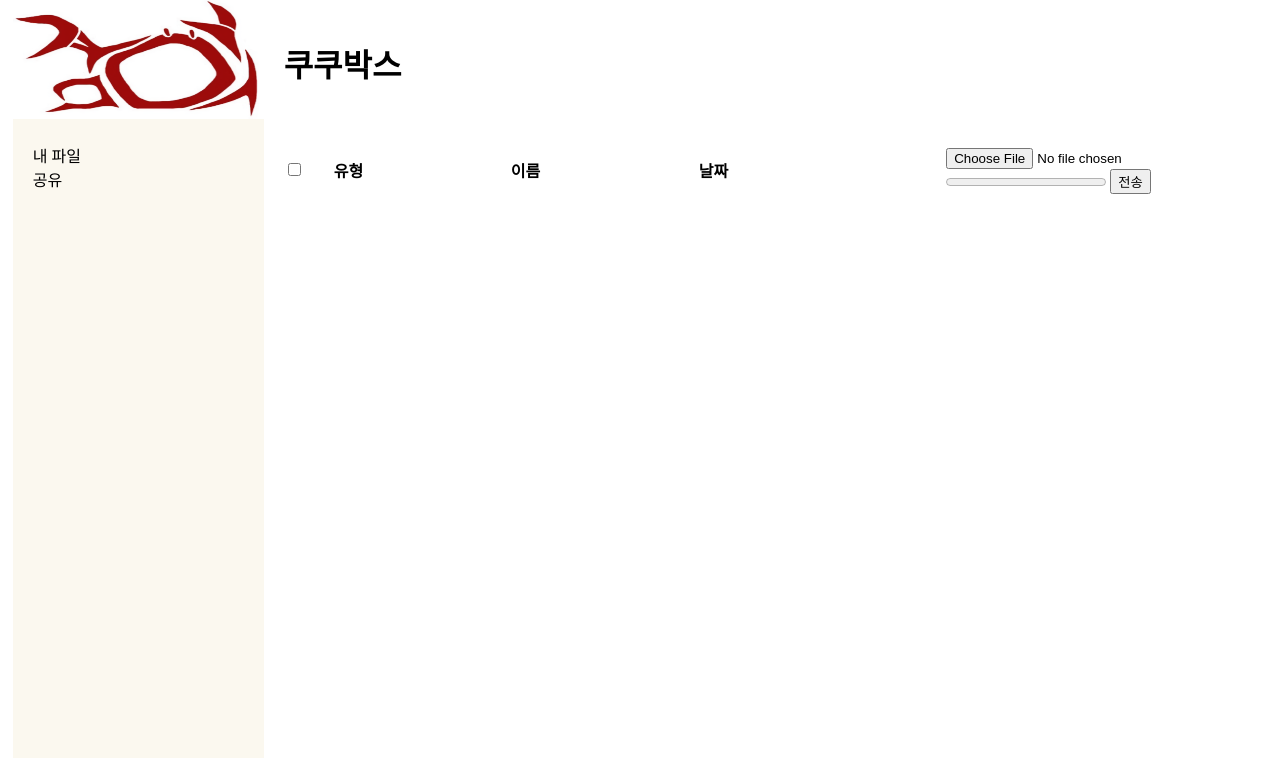
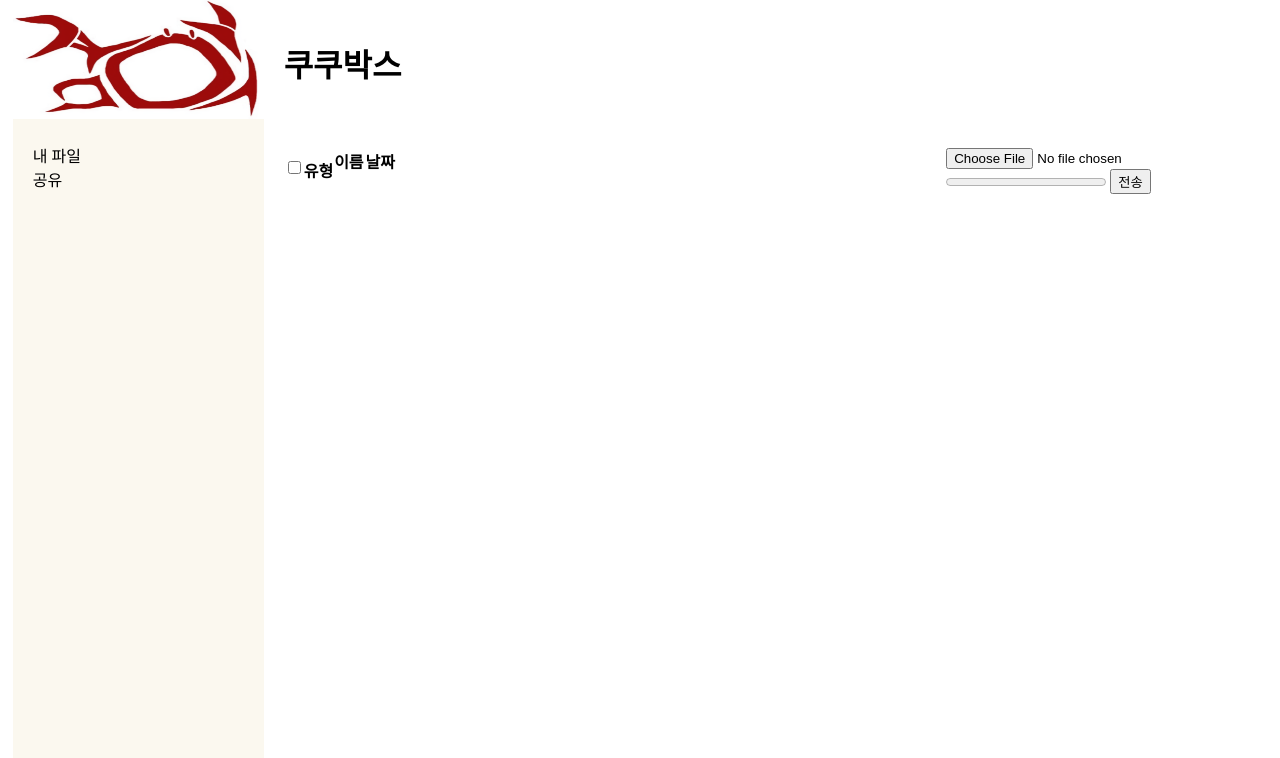
Before and after one commit to milban/AWS_dropbox, a Django app: template blog/templates/blog/html/fileService.html in a window 1280 px wide. Shown: the part 14-772 px from the top of the page. Run offline with Django 3.2, Linux system fonts and the light colour scheme; the template is opened without the code that fills it, so the values that code supplies are empty; some web fonts are replaced.

Commit message:
modify file list ui

```diff
--- a/blog/static/css/fileServiece.css
+++ b/blog/static/css/fileServiece.css
@@ -54,16 +54,20 @@ body {
 }
 
 .file-property {
+    display: flex;
     text-align: left;
 }
 
 .fp-select {
-    width: 50px;
     padding: 10px 0;
 }
 
 .fp-type, fp-name, fp-date {
     padding: 10px 0;
+}
+
+.file-list {
+    display: flex;
 }
 
 .file-row {
```
